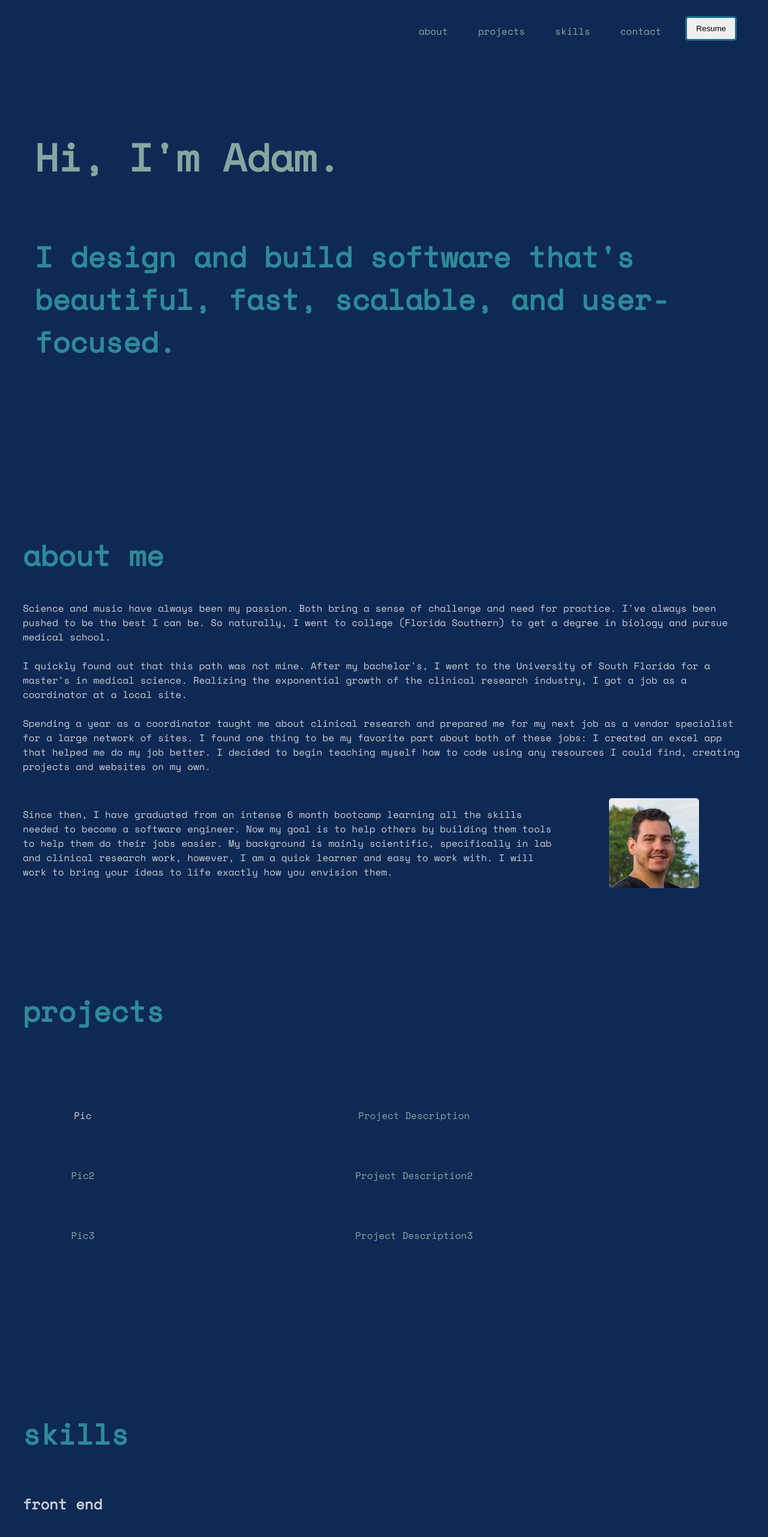
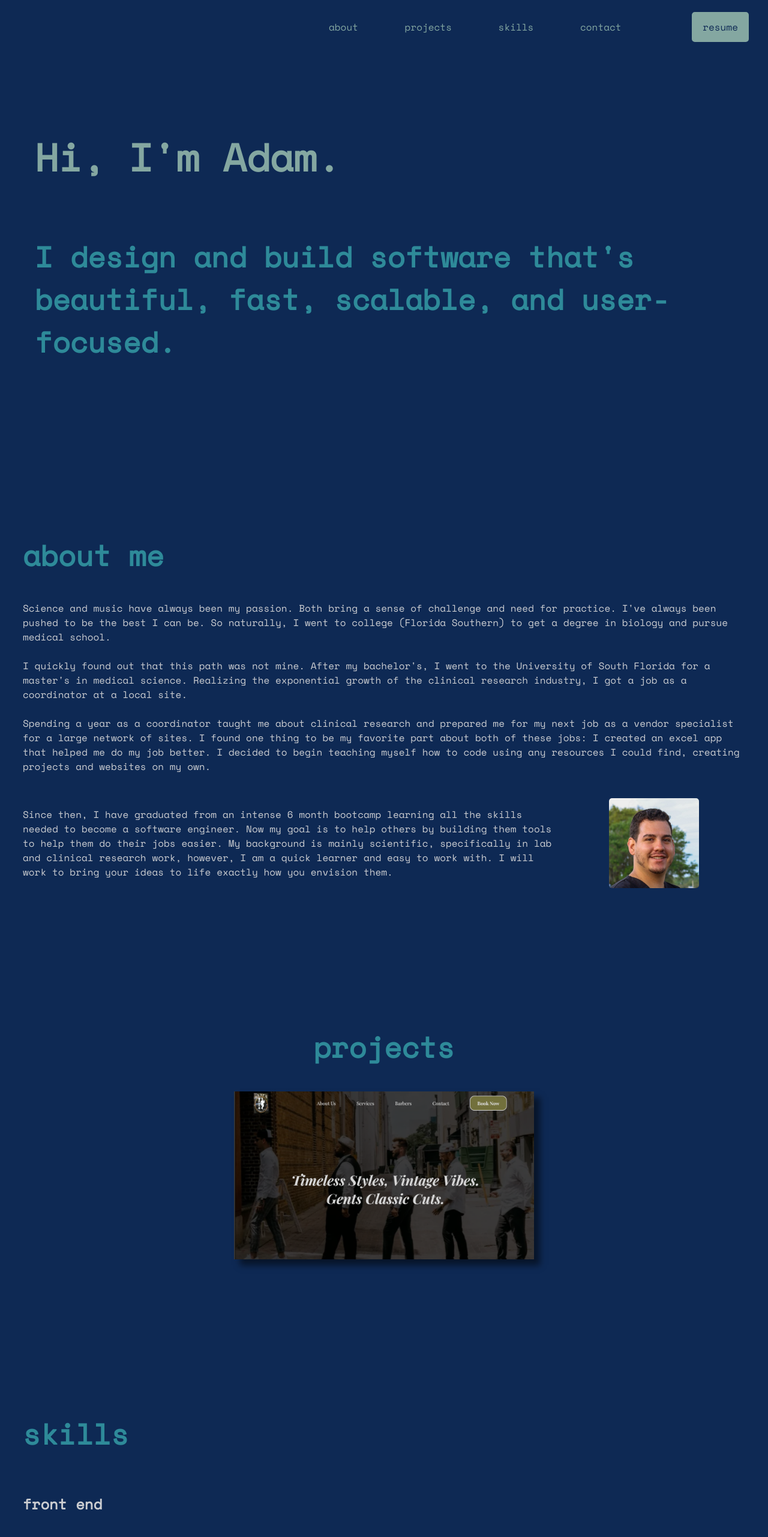
Before and after one commit to AdamC7313/portfolio-site, a Next.js app: page / in a window 1280 px wide. Shown: the top 2563 px of the page at 60% size. Built offline with nearby package versions, Linux system fonts and the light colour scheme.

Commit message:
add gents to portfolio

```diff
--- a/app/components/nav/nav.css
+++ b/app/components/nav/nav.css
@@ -20,11 +20,14 @@
 .pages {
   display: flex;
   position: absolute;
-  right: 30px;
+  right: 40px;
+  top: 20px;
+  width: 700px;
+  align-items: center;
+  justify-content: space-between;
 }
 
 .menu-item {
-  padding: 20px 25px 0px 25px;
   transition: color 0.5s;
 }
 
@@ -45,18 +48,21 @@
 }
 
 .resume-button {
-  border: 3px rgb(31, 110, 140) solid;
+  font-family: "Space Mono", monospace;
+  font-size: 1rem;
+  border: 3px rgb(132, 167, 161) solid;
   padding: 10px 15px;
   border-radius: 5px;
-  margin-top: 7px;
-  margin-right: 30px;
   transition: all 0.5s;
-  box-shadow: 2px;
+  background-color: rgb(132, 167, 161);
+  color: rgb(14, 41, 84);
 }
 
 .resume-button:hover {
   background-color: rgb(46, 138, 153);
+  border-color: rgb(46, 138, 153);
   transition: all, 0.5s;
+  cursor: pointer;
 }
 
 .resume-button:active {
--- a/app/components/nav/nav.js
+++ b/app/components/nav/nav.js
@@ -58,7 +58,7 @@ const Nav = () => {
         >
           contact
         </ScrollLink>
-        <button className="resume-button">Resume</button>
+        <button className="resume-button">resume</button>
       </div>
     </div>
   );
--- a/app/components/projects/projects.css
+++ b/app/components/projects/projects.css
@@ -4,21 +4,70 @@
   display: flex;
   flex-direction: column;
   justify-content: center;
+  align-items: center;
 }
 
-.projects-grid {
-  display: grid;
-  padding: 50px;
-  grid-template-columns: 100px 1fr;
-  grid-template-rows: 100px 100px 100px;
+.project-card {
+  position: relative;
+  transform-style: preserve-3d;
+  transition: transform 0.5s;
+  width: 500px;
+  height: 280px;
+  box-shadow: 10px 10px 10px rgba(0, 0, 0, 0.5);
+  background-color: rgba(0, 0, 0, 0.5);
+  display: flex;
+  justify-content: center;
+  align-items: center;
+  background-color: rgba(0, 0, 0, 0.5);
 }
 
-.project-pic {
-  align-self: center;
-  justify-self: center;
+.project-card:hover {
+  cursor: pointer;
+}
+
+.project-card.flip {
+  transform: rotateY(180deg);
+  box-shadow: 10px 10px 10px rgba(0, 0, 0, 0.5);
+  display: flex;
+  justify-content: center;
+  align-items: center;
+  background-color: rgba(0, 0, 0, 0.5);
+}
+
+.front,
+.back {
+  position: absolute;
+  backface-visibility: hidden;
+  width: 90%;
+  height: 100%;
+  display: flex;
+  align-items: center;
+  justify-content: center;
+  text-align: center;
+}
+
+.front {
+  transform: rotateY(0deg);
+}
+
+.back {
+  transform: rotateY(180deg);
+}
+
+.pic-1 {
+  background-image: url("gents-pic.png");
+  background-size: cover;
+  width: 500px;
+  height: 280px;
 }
 
 .projects-desc {
   align-self: center;
   justify-self: center;
+  padding: 30px;
 }
+
+.projects-grid {
+  display: grid;
+  width: 80%;
+}
--- a/app/components/projects/projects.js
+++ b/app/components/projects/projects.js
@@ -1,22 +1,28 @@
-import React from "react";
+'use client';
+import React, { useState } from "react";
 import "./projects.css";
 
-const projects = () => {
+const Projects = () => {
+
+  const [flip, setFlip] = useState(false);
+
+  function handleClick() {
+    var win = window.open('https://adamc7313.github.io/gents-brochure/', '_blank');
+    win.focus();
+  }
+
   return (
     <div className="projects-container" id="projects">
       <h2>projects</h2>
-      <div className="projects-grid">
-        <div className="project-pic">
-          <p>Pic</p>
+      <div className="project-1-container" onMouseEnter={() => setFlip(true)} onMouseLeave={() => setFlip(false)}>
+        <div className={`project-card ${flip ? "flip" : ""}`} onClick={() => handleClick()} >
+        <div className="front pic-1">
         </div>
-        <div className="projects-desc">Project Description</div>
-        <div className="project-pic">Pic2</div>
-        <div className="projects-desc">Project Description2</div>
-        <div className="project-pic">Pic3</div>
-        <div className="projects-desc">Project Description3</div>
-      </div>
+        <div className="back">Gent&apos;s Classic Cuts Brochure Website is a showcase of my proficiency in web development using the core technologies of web development: JavaScript, CSS, and HTML. The website serves as an online brochure for a local barber shop, Gent&apos;s Classic Cuts, providing essential information about the services offered, the team, and contact details. The project is optimized for seamless viewing on tablets and phones.</div>
+        </div>
+        </div>
     </div>
   );
 };
 
-export default projects;
+export default Projects;
--- a/app/components/skills/skills.js
+++ b/app/components/skills/skills.js
@@ -13,13 +13,13 @@ const Skills = () => {
         <span className="skill-item">TypeScript</span>
         <span className="skill-item">React</span>
         <span className="skill-item">Redux</span>
-        <span className="skill-item">Next.js</span>
+        <span className="skill-item">Next</span>
       </div>
       <div className="skill-bucket">
         <h3 className="skill-subhead">back end</h3>
         <span className="skill-item">SQL</span>
-        <span className="skill-item">Node.js</span>
-        <span className="skill-item">Express.js</span>
+        <span className="skill-item">Nodejs</span>
+        <span className="skill-item">Express</span>
         <span className="skill-item">MongoDB</span>
         <span className="skill-item">Python</span>
       </div>
```
Also changed, not shown: app/components/projects/gents-pic.png (added).
